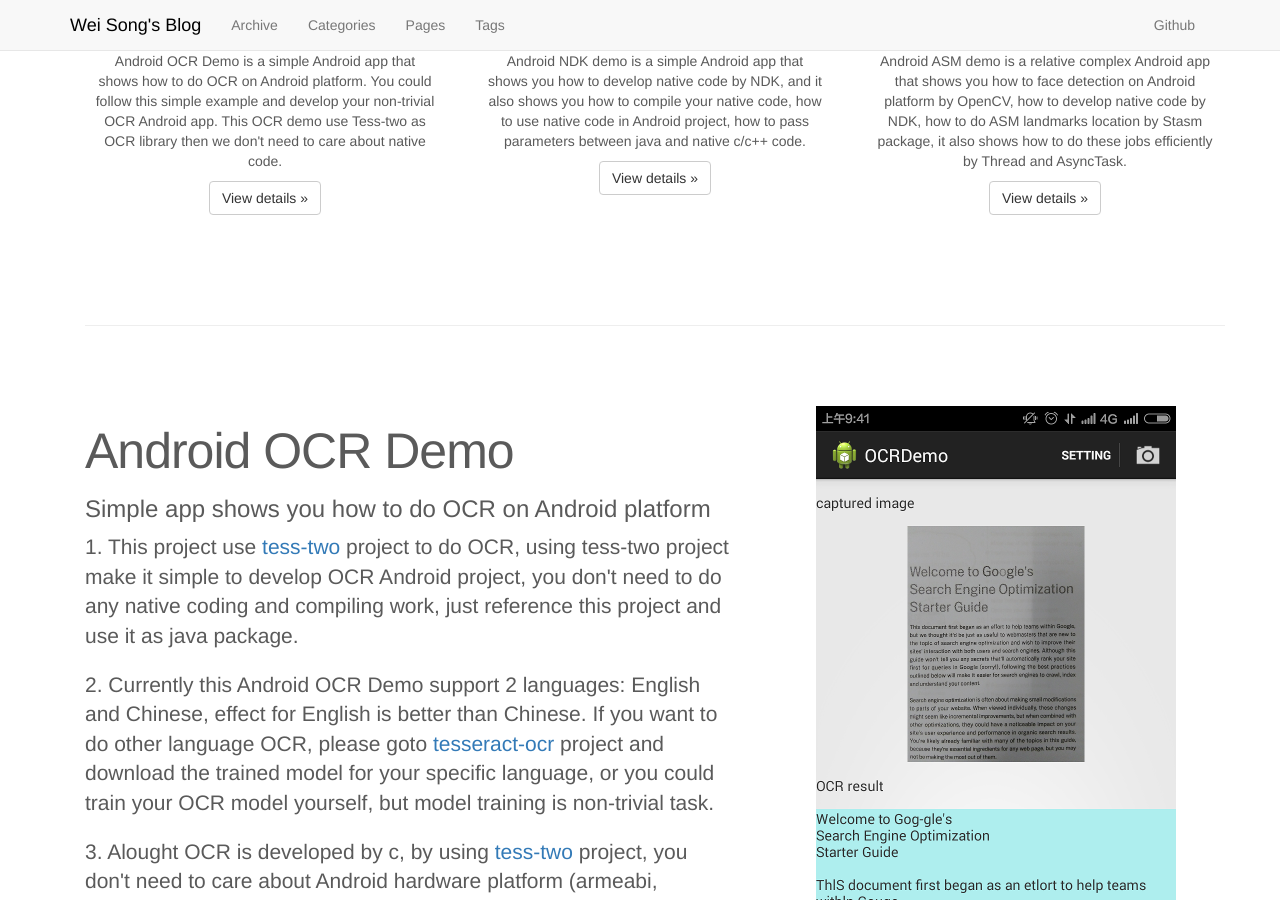
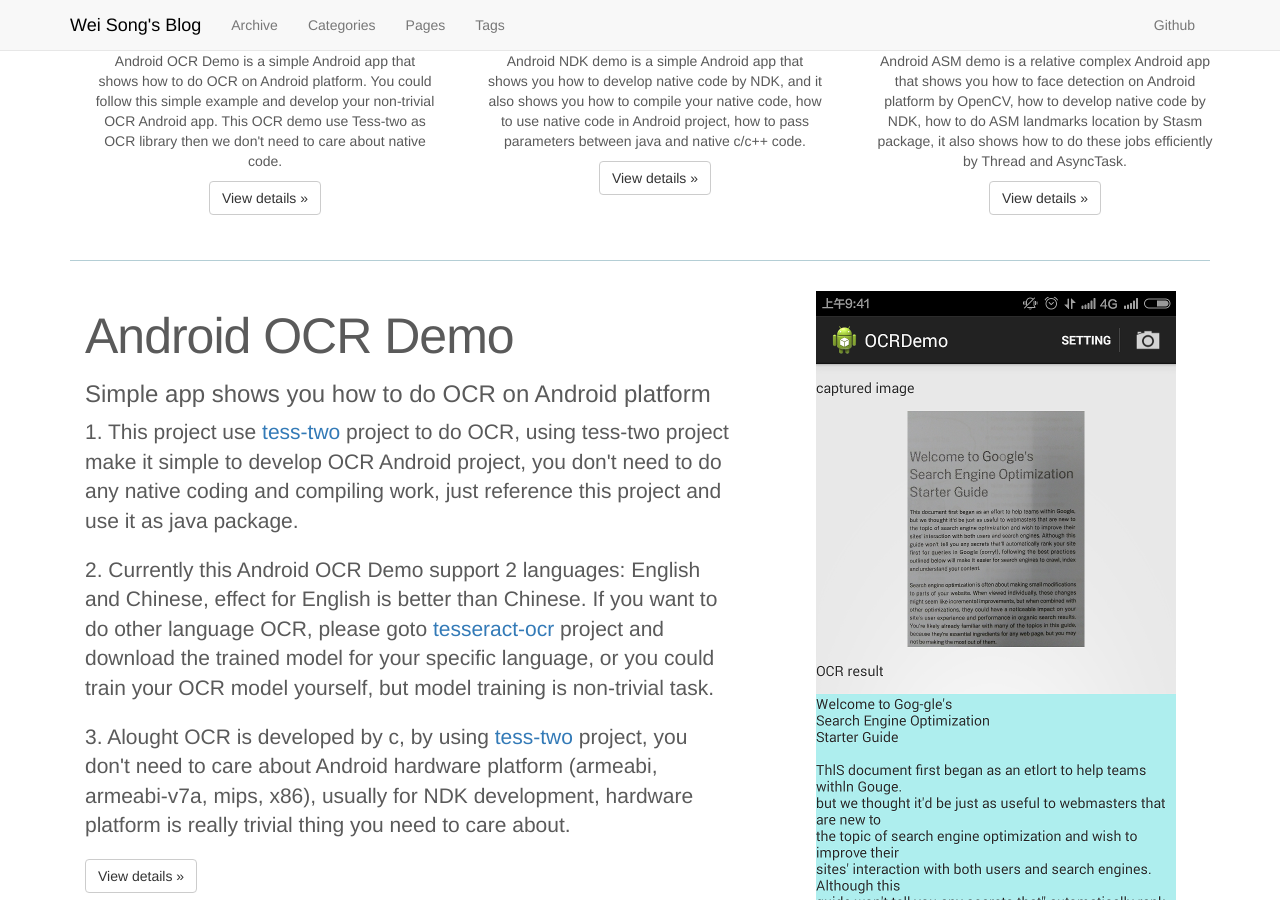
Before and after one commit to weixsong/weixsong.github.io, a Jekyll site: the page built from index.md, in a window 1280 px wide and 900 px high, scrolled down 772 px. Built offline with Jekyll 4.4.1, drawn with Linux system fonts in a browser that asks for light colours; Markdown is read by kramdown in place of the engine named in the settings.

Commit message:
update index.md

```diff
--- a/index.md
+++ b/index.md
@@ -84,8 +84,11 @@
     </div><!-- /.col-lg-4 -->
   </div><!-- /.row -->
 
+  <div class='ll'>
+    <div class="col-md-12" style="margin-left: -15px;margin-bottom: 30px; padding-bottom: 15px; border-bottom:1px solid rgba(7,94,115,0.3);"></div>
+  </div>
+
   <!-- START THE FEATURETTES -->
-  <hr class="featurette-divider">
 
   <div class="row featurette">
     <div class="col-md-7">
@@ -101,7 +104,7 @@
     </div>
   </div>
 
-  <hr class="featurette-divider">
+  <div class="col-md-12" style="margin-left: -15px;margin-bottom: 30px; padding-bottom: 15px; border-bottom:1px solid rgba(7,94,115,0.3);"></div>
 
   <div class="row featurette">
     <div class="col-md-7 col-md-push-5">
@@ -117,5 +120,5 @@
     </div>
   </div>
   <!-- /END THE FEATURETTES -->
-  <hr class="featurette-heading">
+  <div class="col-md-12" style="margin-left: -15px;margin-bottom: 30px; padding-bottom: 15px; border-bottom:1px solid rgba(7,94,115,0.3);"></div>
 </div>
```
